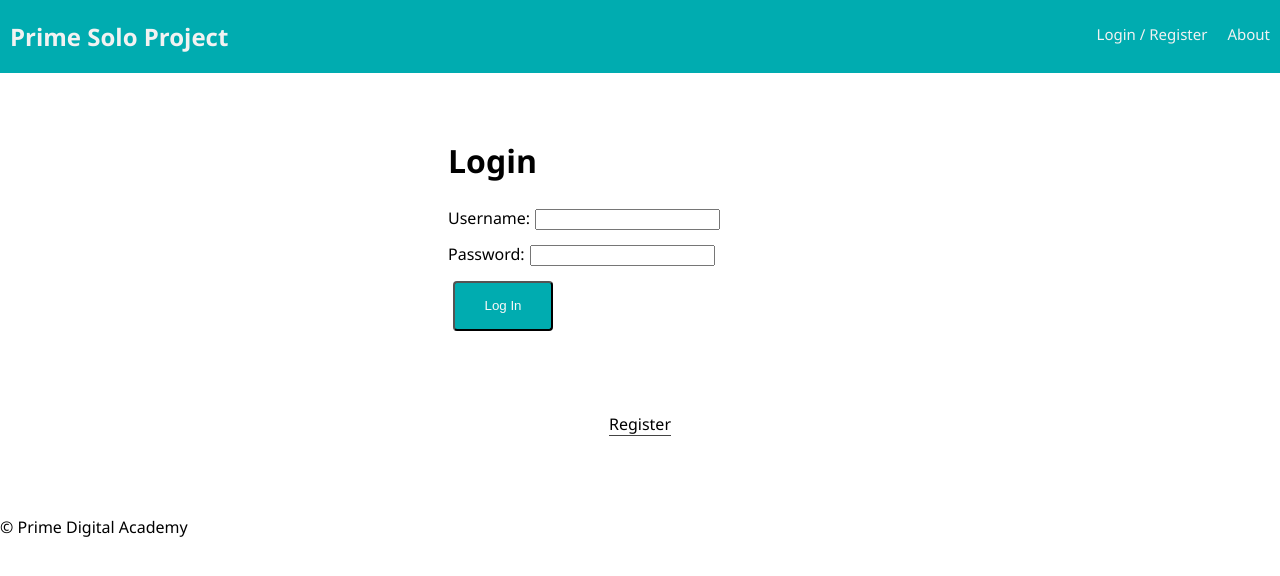
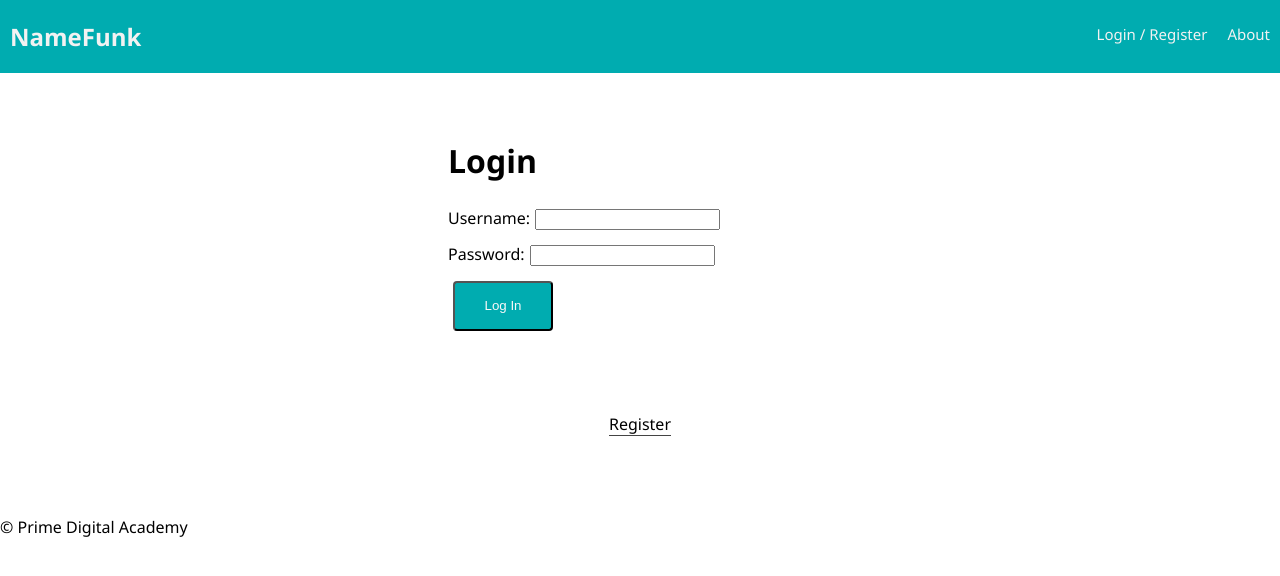
Before and after one commit to petestmart/namefunk, a React (Create React App) app: page /#/home in a window 1280 px wide. Shown: the top 576 px of the page. Built offline with nearby package versions, Linux system fonts and the light colour scheme; no server answers.

Commit message:
Minor Edits and Set Up

```diff
--- a/src/components/Nav/Nav.js
+++ b/src/components/Nav/Nav.js
@@ -7,7 +7,7 @@ import './Nav.css';
 const Nav = (props) => (
   <div className="nav">
     <Link to="/home">
-      <h2 className="nav-title">Prime Solo Project</h2>
+      <h2 className="nav-title">NameFunk</h2>
     </Link>
     <div className="nav-right">
       <Link className="nav-link" to="/home">
```
Also changed, not shown: 1 other file (tests, documents, lock files or other folders).
